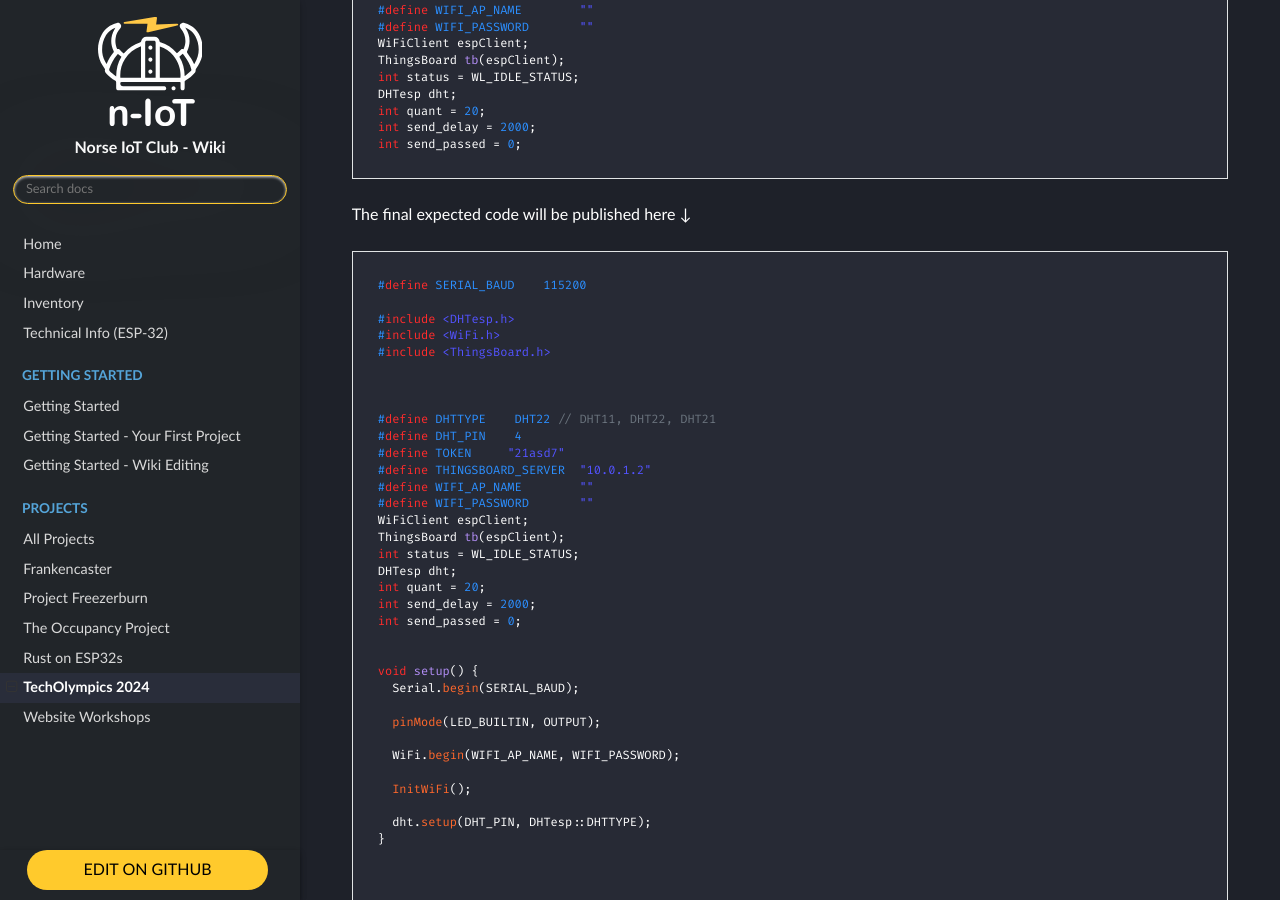
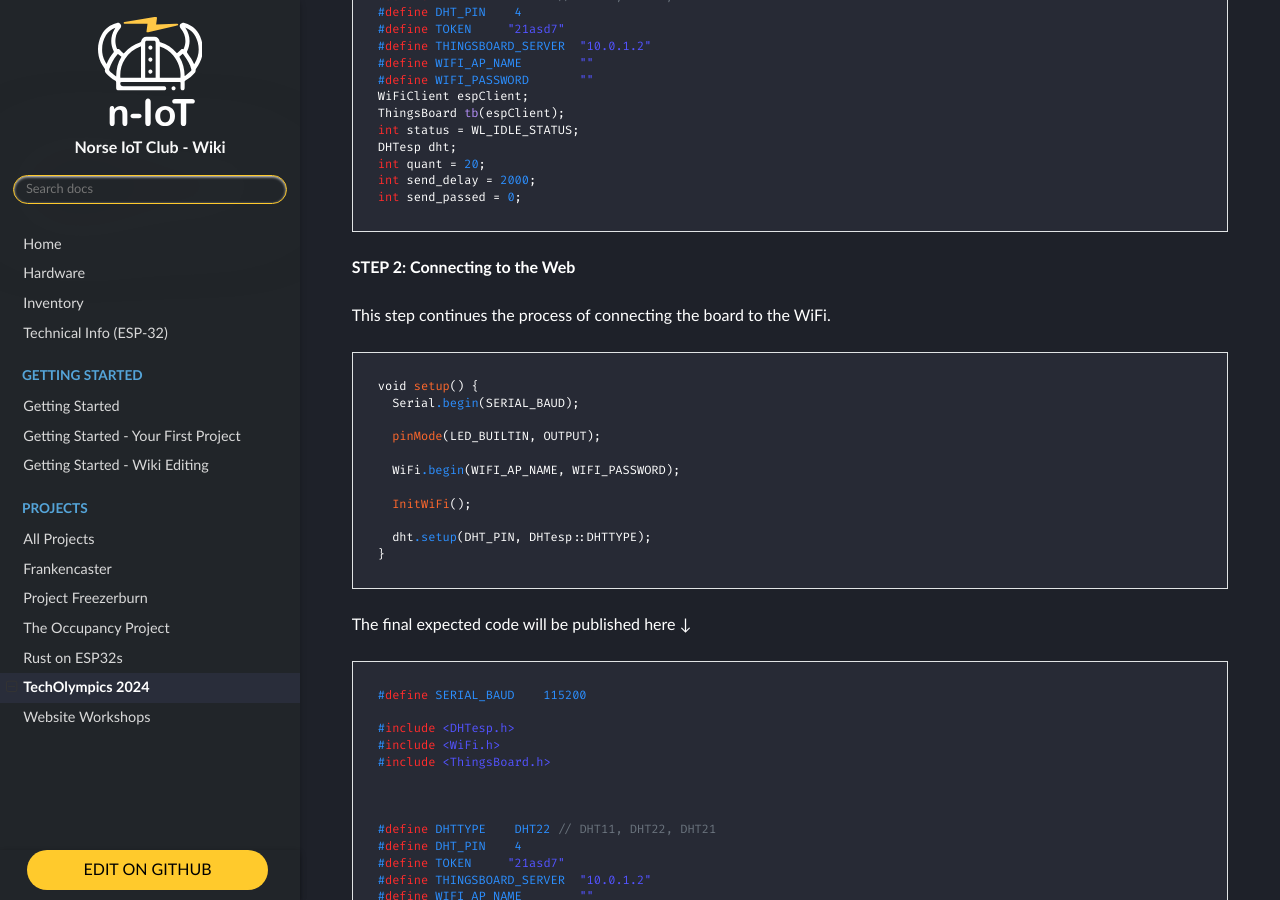
Before and after one commit to Norse-IoT/Wiki, an MkDocs documentation site: the page built from docs/projects/techolympics24.md, in a window 1280 px wide and 900 px high, scrolled down 886 px. Built offline with MkDocs 1.6.1, drawn with Linux system fonts in a browser that asks for light colours; nearby versions of some CDN libraries.

Commit message:
Update techolympics24.md

````diff
--- a/docs/projects/techolympics24.md
+++ b/docs/projects/techolympics24.md
@@ -21,6 +21,7 @@ void loop() {
 }
 ```
 **STEP 1: Library Pull**
+
 This section of the code will instruct the ESP32 on what libraries it should pull information from. After including the libraries, the code instructs the board on how to connect to our Norse IoT WiFi server.
 
 ```
@@ -45,6 +46,24 @@ DHTesp dht;
 int quant = 20;
 int send_delay = 2000;
 int send_passed = 0;
+```
+
+**STEP 2: Connecting to the Web**
+
+This step continues the process of connecting the board to the WiFi.
+
+```
+void setup() {
+  Serial.begin(SERIAL_BAUD);
+
+  pinMode(LED_BUILTIN, OUTPUT);
+
+  WiFi.begin(WIFI_AP_NAME, WIFI_PASSWORD);
+
+  InitWiFi();
+
+  dht.setup(DHT_PIN, DHTesp::DHTTYPE);
+}
 ```
 
 
````
